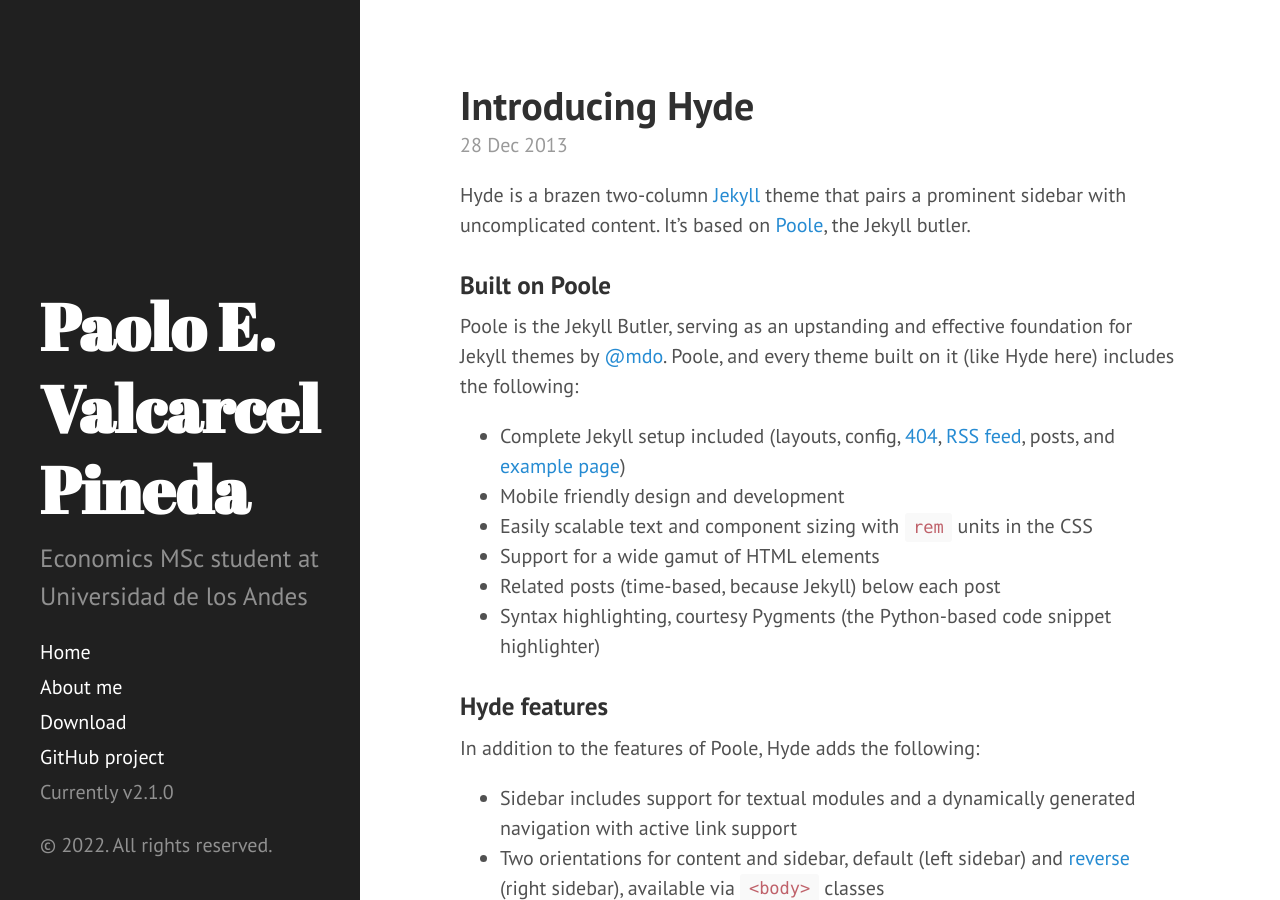
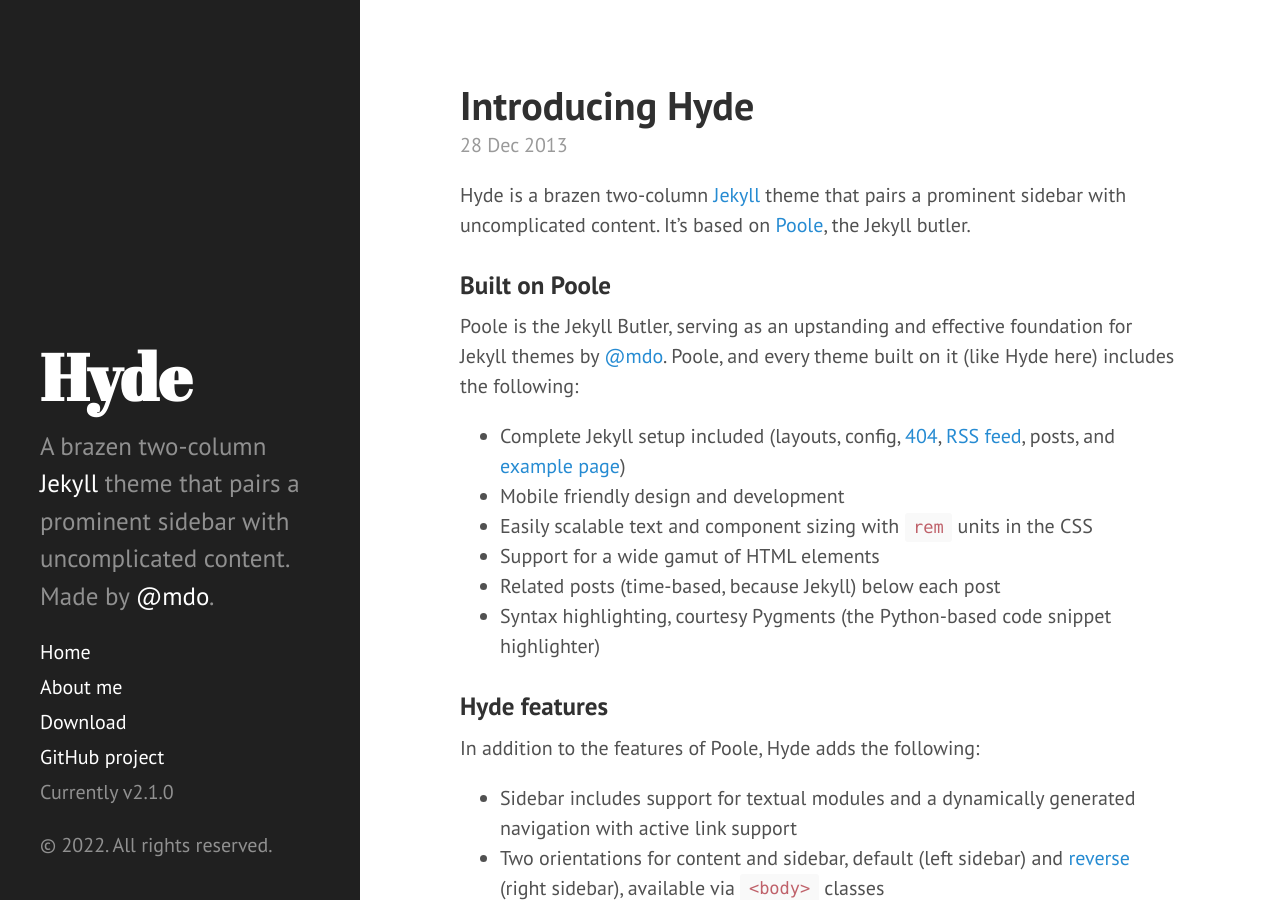
Before and after one commit to PaoloValcarcel/paolovalcarcel.github.io, a Jekyll site: the page built from index.html, in a window 1280 px wide and 900 px high. Built offline with Jekyll 4.4.1, drawn with Linux system fonts in a browser that asks for light colours; Markdown is read by kramdown in place of the engine named in the settings; the list of posts is cut into pages by our own code.

Commit message:
Update _config.yml

```diff
--- a/_config.yml
+++ b/_config.yml
@@ -1,23 +1,21 @@
 # Dependencies
 markdown:         redcarpet
 highlighter:      pygments
-
 
 # Permalinks
 #permalink:        pretty
 #relative_permalinks: true
 
 # Setup
-title:            Paolo E. Valcarcel Pineda
+title:            Hyde
 tagline:          'A Jekyll theme'
-description:      'Economics MSc student at Universidad de los Andes'
-#url:              http://hyde.getpoole.com
-#baseurl:          /
+description:      'A brazen two-column <a href="http://jekyllrb.com" target="_blank">Jekyll</a> theme that pairs a prominent sidebar with uncomplicated content. Made by <a href="https://twitter.com/mdo" target="_blank">@mdo</a>.'
+url:              http://hyde.getpoole.com
+baseurl:          /
 
-#author:
-  #name:           'Paolo E. Valcarcel Pineda'
-
-twitter:         https://twitter.com/paolo_valcarcel
+author:
+  name:           'Mark Otto'
+  url:            https://twitter.com/mdo
 
 paginate:         5
 
@@ -25,4 +23,4 @@
 version:          2.1.0
 
 github:
-  repo:           https://github.com/PaoloValcarcel
+  repo:           https://github.com/poole/hyde
```
